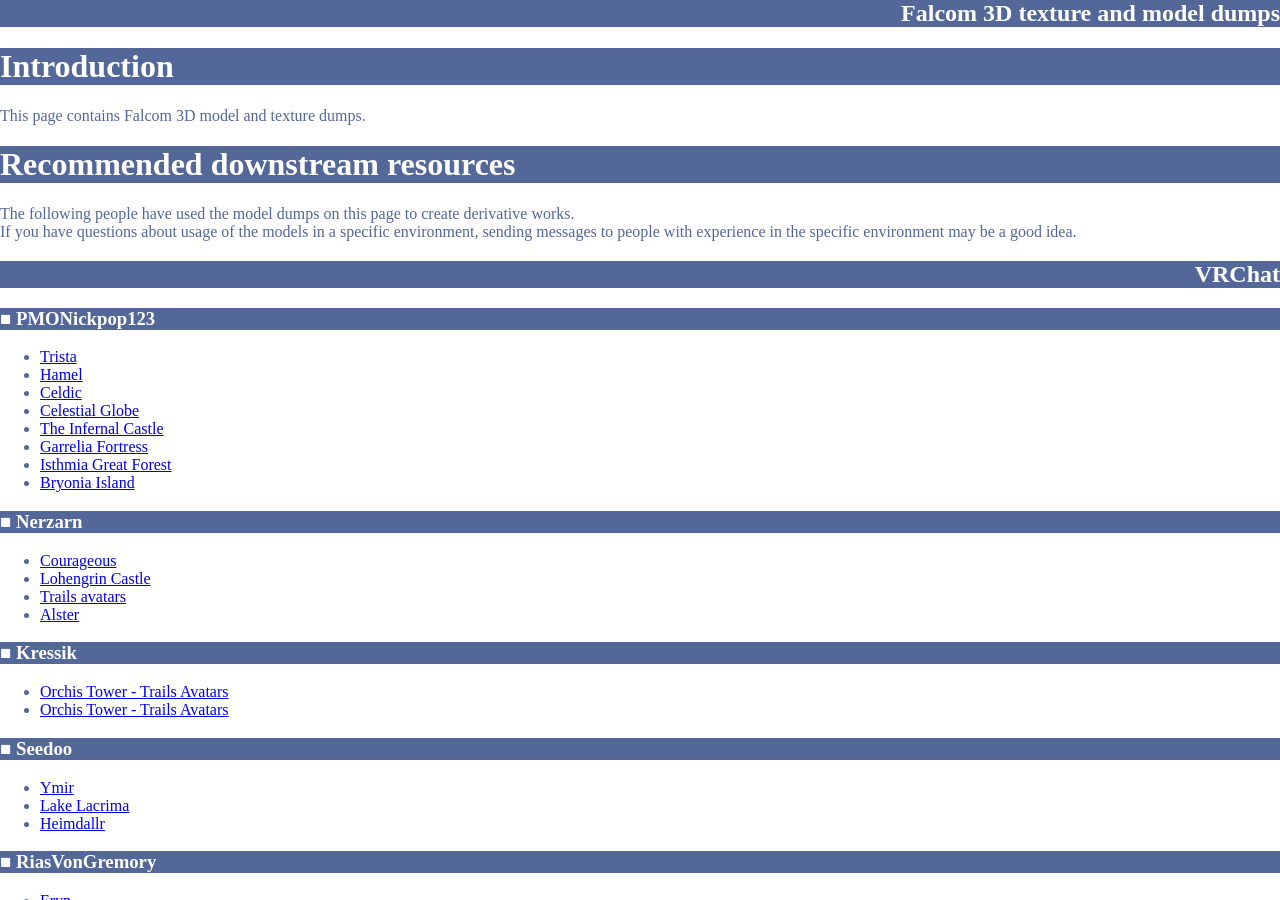
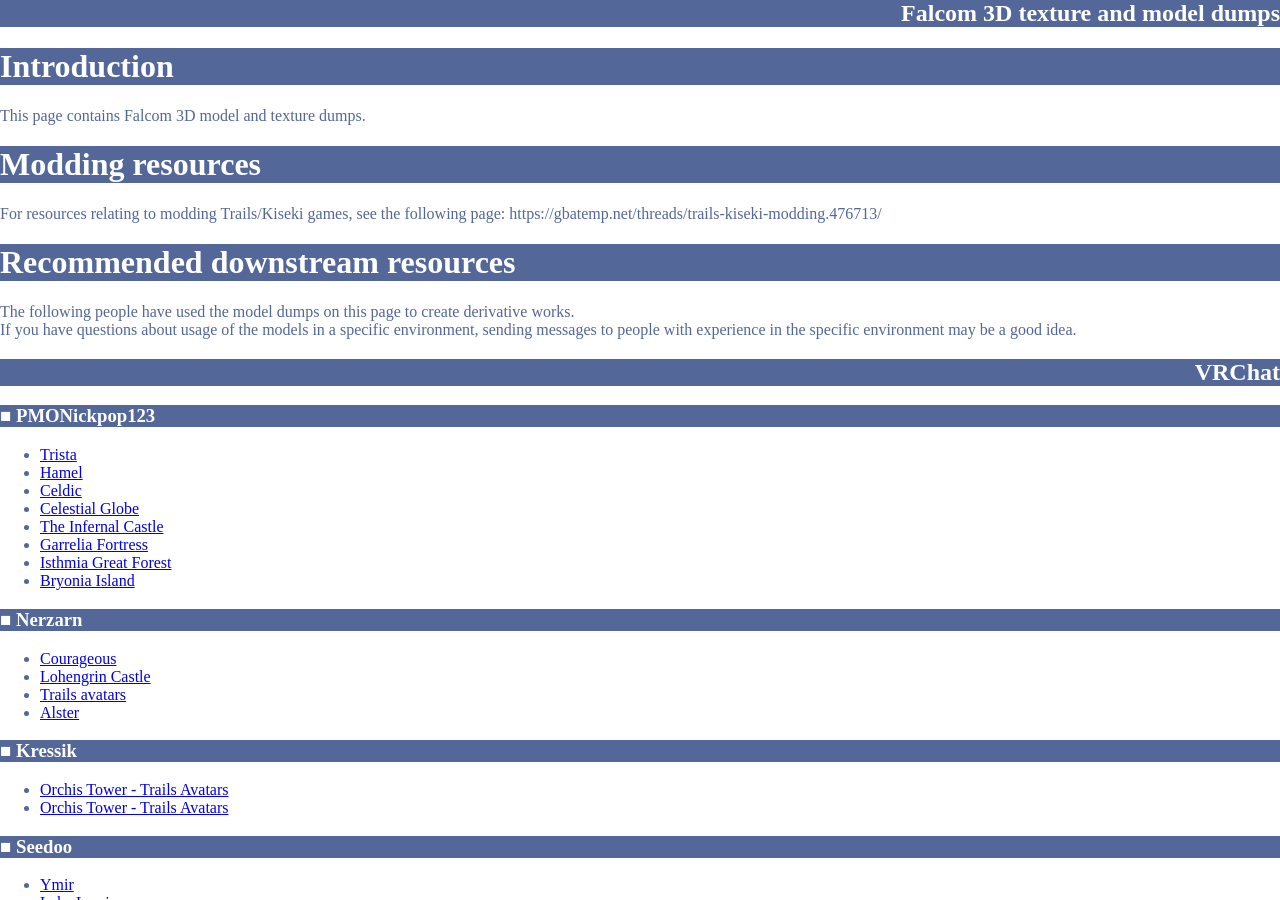
Before and after one commit to uyjulian/falcom-dumps, a Jekyll site: the page built from index.md, in a window 1280 px wide and 900 px high. Built offline with Jekyll 4.4.1, drawn with Linux system fonts in a browser that asks for light colours.

Commit message:
Add modding resources section

```diff
--- a/index.md
+++ b/index.md
@@ -6,6 +6,10 @@ title: Falcom 3D texture and model dumps
 # Introduction
 
 This page contains Falcom 3D model and texture dumps.
+
+# Modding resources
+
+For resources relating to modding Trails/Kiseki games, see the following page: https://gbatemp.net/threads/trails-kiseki-modding.476713/
 
 # Recommended downstream resources
 
```
